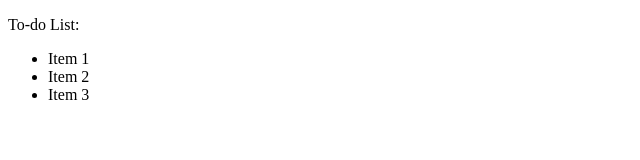
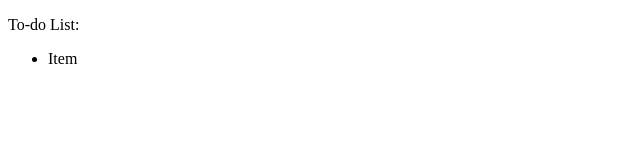
Before and after one commit to CallixteBailly/Todo, a React app: page / in a window 1280 px wide. Shown: the top 160 px of the page, without its empty margins (0-640 px from the left). Built offline with nearby package versions, Linux system fonts and the light colour scheme.

Commit message:
feat(item) Create a TodoItem component to display each task in the list

```diff
--- a/src/components/List.tsx
+++ b/src/components/List.tsx
@@ -1,11 +1,9 @@
-import React from 'react';
+import Task from './Task';
 
 function List() {
     return (
         <><p>To-do List:</p><ul>
-            <li>Item 1</li>
-            <li>Item 2</li>
-            <li>Item 3</li>
+            <Task/>
         </ul></>);
 }
 
--- /dev/null
+++ b/src/components/Task.tsx
@@ -0,0 +1,7 @@
+import React from 'react';
+
+function Task() {
+    return (<li>Item</li>);
+}
+
+export default Task;
```
